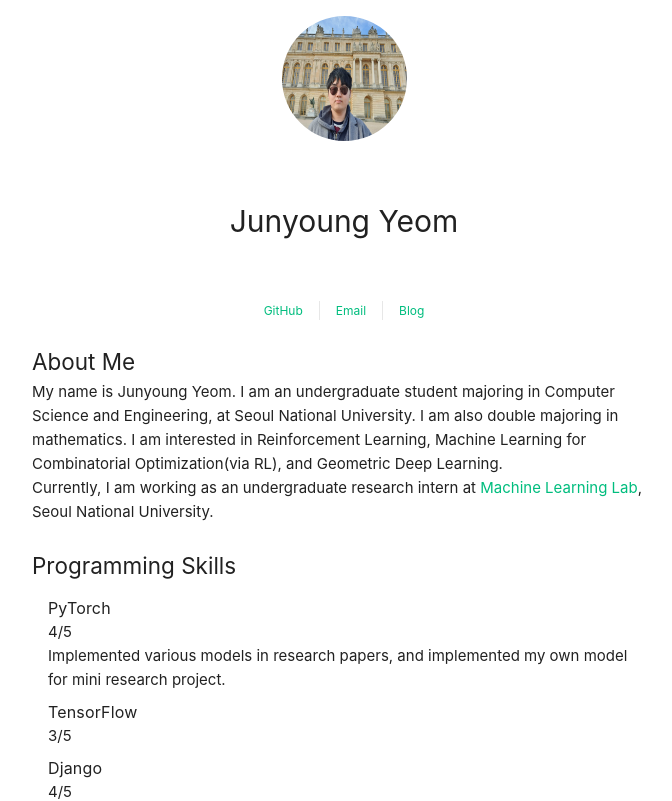
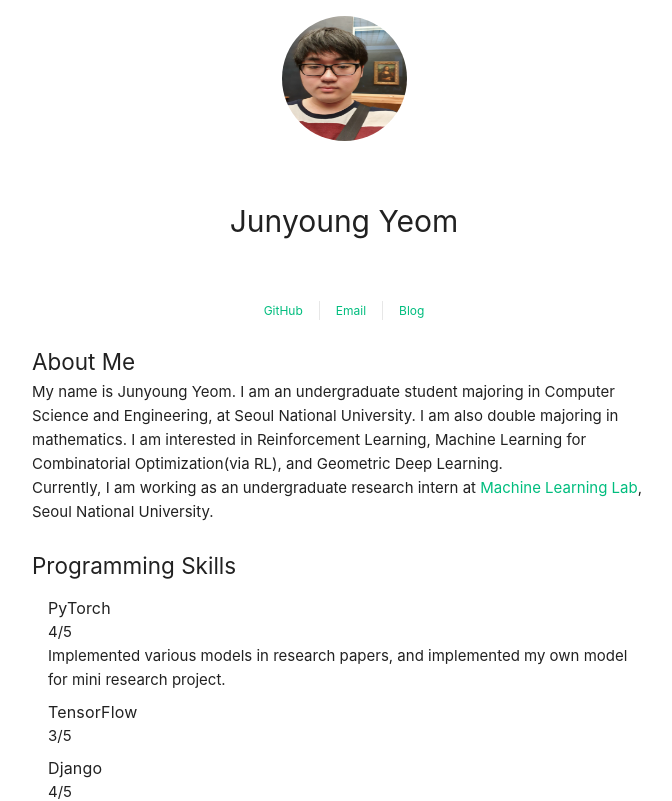
Before and after one commit to yeomjy/yeomjy.github.io, a Vue app: page / in a window 1280 px wide. Shown: the top 801 px of the page, without its empty margins (296-968 px from the left). Built offline with nearby package versions, Linux system fonts and the light colour scheme.

Commit message:
update profile

```diff
--- a/src/components/ProfileImage.vue
+++ b/src/components/ProfileImage.vue
@@ -2,7 +2,7 @@
   <v-avatar size="125" class="profile">
     <img
       alt="Profile Image"
-      src="@/assets/profile.jpeg"
+      src="@/assets/profile.jpg"
       width="125"
       height="125"
     />
```
Also changed, not shown: src/assets/profile.jpeg (deleted), src/assets/profile.jpg (added).
